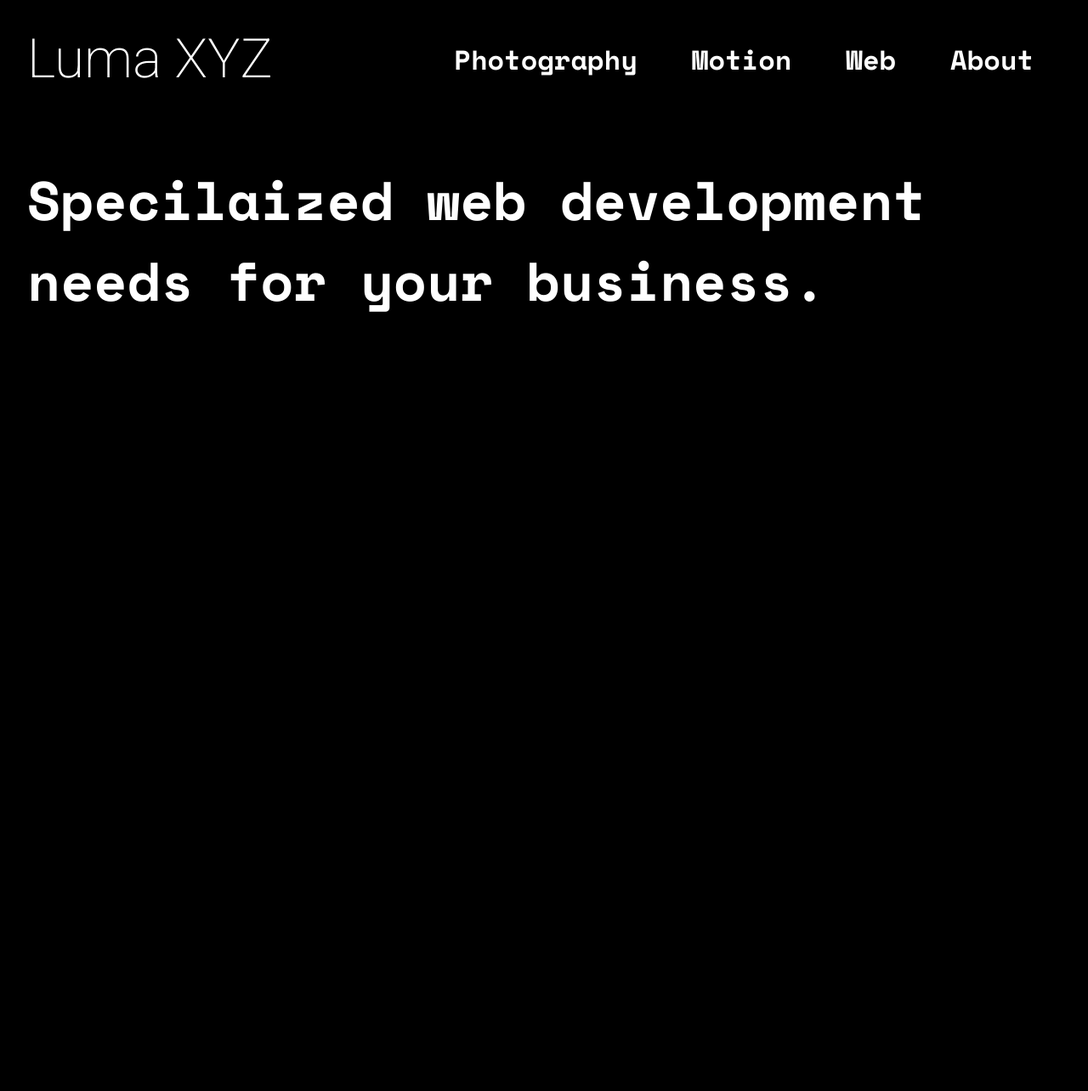
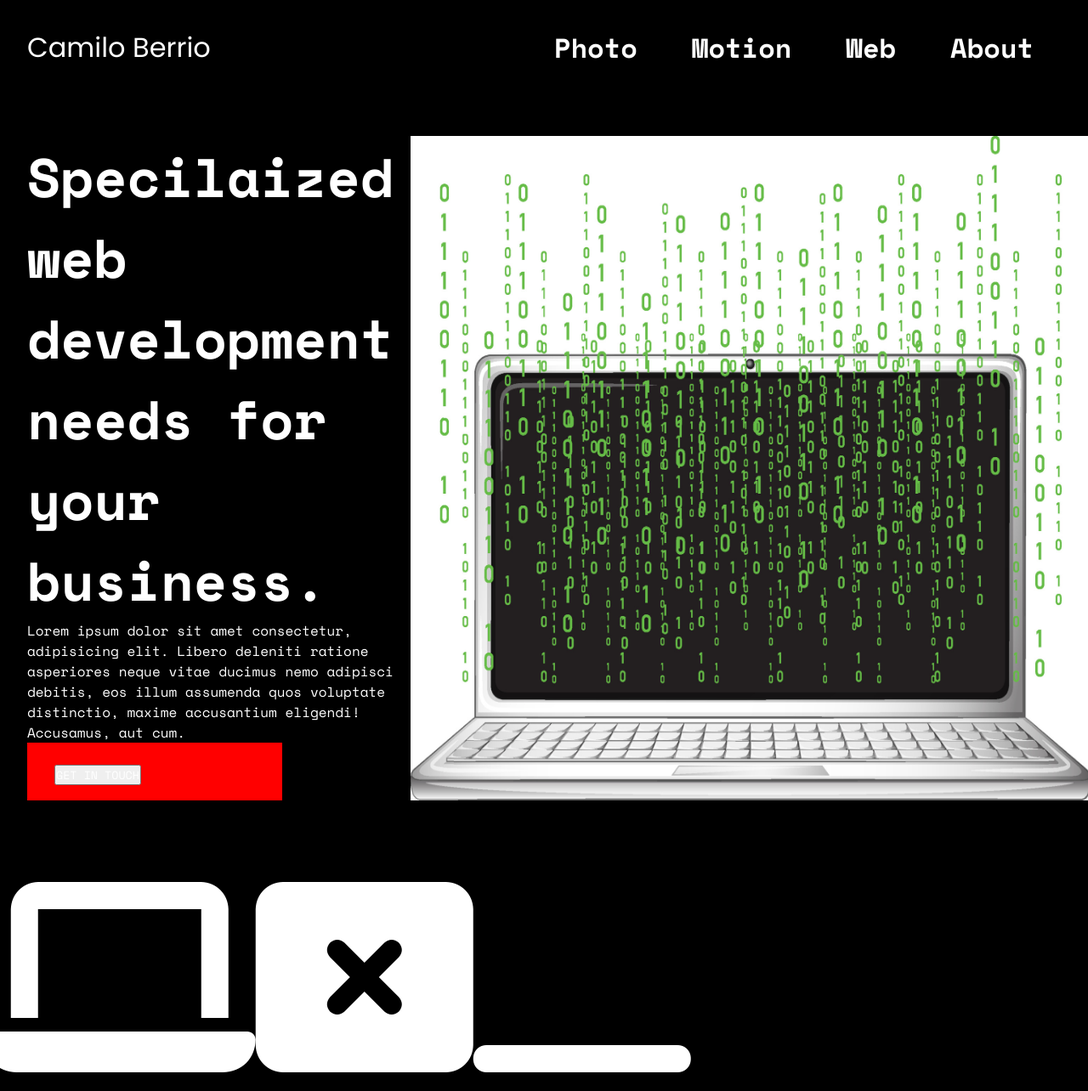
Before and after one commit to Melkordev/VersionOne, a plain HTML site: page index.html in a window 1280 px wide. Shown: the whole page at 85% size. Before the commit the page ends 800 px from the top, so only its background shows below. Drawn offline with nearby package versions, Linux system fonts and the light colour scheme; a web font is replaced by a local one.

Commit message:
Header V3

```diff
--- a/index.html
+++ b/index.html
@@ -7,17 +7,18 @@
     <link rel="stylesheet" href="style.css">
     <link rel="preconnect" href="https://fonts.googleapis.com">
 <link rel="preconnect" href="https://fonts.gstatic.com" crossorigin>
-<link href="https://fonts.googleapis.com/css2?family=Roboto:ital,wght@0,100..900;1,100..900&family=Space+Grotesk:wght@300..700&family=Space+Mono:ital,wght@0,400;0,700;1,400;1,700&family=Tektur:wght@400..900&display=swap" rel="stylesheet">
+<link href="https://fonts.googleapis.com/css2?family=Anta&family=Poppins:ital,wght@0,100;0,200;0,300;0,400;0,500;0,600;0,700;0,800;0,900;1,100;1,200;1,300;1,400;1,500;1,600;1,700;1,800;1,900&family=Roboto:ital,wght@0,100..900;1,100..900&family=Space+Grotesk:wght@300..700&family=Space+Mono:ital,wght@0,400;0,700;1,400;1,700&family=Tektur:wght@400..900&display=swap" rel="stylesheet">
+<script src="https://kit.fontawesome.com/5ebc8857b9.js" crossorigin="anonymous"></script>
 </head>
 <body>
     <section id="landing">
         <nav>
             <div class="nav__row">
                 <div class="nav__container">
-                    <text class="logo__text">Luma XYZ</text>
+                    <text class="logo__text">Camilo Berrio</text>
                     <ul class="nav__links">
                         <li>
-                            <a class="nav__link" href="">Photography</a>
+                            <a class="nav__link" href="">Photo</a>
                         </li>
                         <li>
                             <a class="nav__link" href="">Motion</a>
@@ -35,11 +36,35 @@
         <header>
             <div class="container">
                 <div class="row">
-                    <div class="header__description">
-                        <h1>Specilaized web development needs for your business.</h1>
-                    </div>
+                    <div class="header__text">
+                        <div class="header__description">
+                            <h1>Specilaized web development needs for your business.</h1>
+                            <p>Lorem ipsum dolor sit amet consectetur, adipisicing elit.
+                                Libero deleniti ratione asperiores neque vitae ducimus nemo
+                                adipisci debitis, eos illum assumenda quos voluptate distinctio,
+                                maxime accusantium eligendi! Accusamus, aut cum.</p>
+                            </div>
+                            <div class="button">
+                                <button>GET IN TOUCH</button>
+                            </div>
+                        </div>
+
+                    <figure class="header__laptop--wrapper">
+                        <img class="laptop__image" src="Assets/Photos/LaptopCode.jpg" alt="">
+                    </figure>
                 </div>
             </div>
+            <figure class="header__image--wrapper">
+                <div class="header__icon--top">
+                    <i class="fa-solid fa-laptop header__icon header__icon--top"></i>
+                </div>
+                <div class="header__icon--middle">
+                    <i class="fa-solid fa-rectangle-xmark header__icon header__icon--middle"></i>
+                </div>
+                <div class="header__icon--bottom">
+                    <i class="fa-solid fa-window-minimize header__icon header__icon--bottom"></i>
+                </div>
+            </figure>
         </header>
     </section>
     <main></main>
--- a/style.css
+++ b/style.css
@@ -20,6 +20,10 @@ body {
         padding: 80px 0;
     }
 
+    .row {
+        display: flex;
+    }
+
 
     h1 {
         font-size: 64px;
@@ -28,10 +32,12 @@ body {
 
 
     .logo__text {
-        font-size: 64px;
+        font-size: 32px;
         font-weight: 200;
         color: white;
-        font-family: roboto;
+        font-family: "Poppins", sans-serif;
+        font-weight: 400;
+        font-style: normal;
     }
 
     .nav__container {
@@ -60,3 +66,73 @@ body {
     li {
         color: white;
     }
+
+    .button {
+        color: black;
+        background-color: red;
+        padding: 16px 32px;
+        font-size: 24px;
+        max-width: 300px;
+    }
+
+
+
+    /* HEADER  */
+
+    .header__text {
+        width: 40%;
+    }
+
+
+
+    .header__description {
+        width: 100%;
+        display: flex;
+        flex-direction: column;
+        flex-wrap: wrap;
+        align-items: center;
+    }
+
+    .header__icon {
+        color: white;
+        font-size: 256px;
+    }
+
+
+    .header__image--wrapper {
+        display: flex;
+        width: 60%;
+        align-items: center;
+        justify-content: center;
+
+    }
+
+    .header__laptop--wrapper {
+        width: 60%;
+        display: flex;
+        justify-content: center;
+    }
+
+    .laptop__image {
+        max-width: 800px;
+    }
+
+
+    /*    EXPERIMENTSL
+
+    .header__icon--top {
+        width: 100%;
+        display: flex;
+    }
+
+    .header__icon--middle {
+
+    }
+
+    .header__icon--bottom {
+        width: 100%;
+        display: flex;
+        justify-content: end;
+    }
+
+    */
```
Also changed, not shown: Assets/Photos/LaptopCode.jpg (added).
